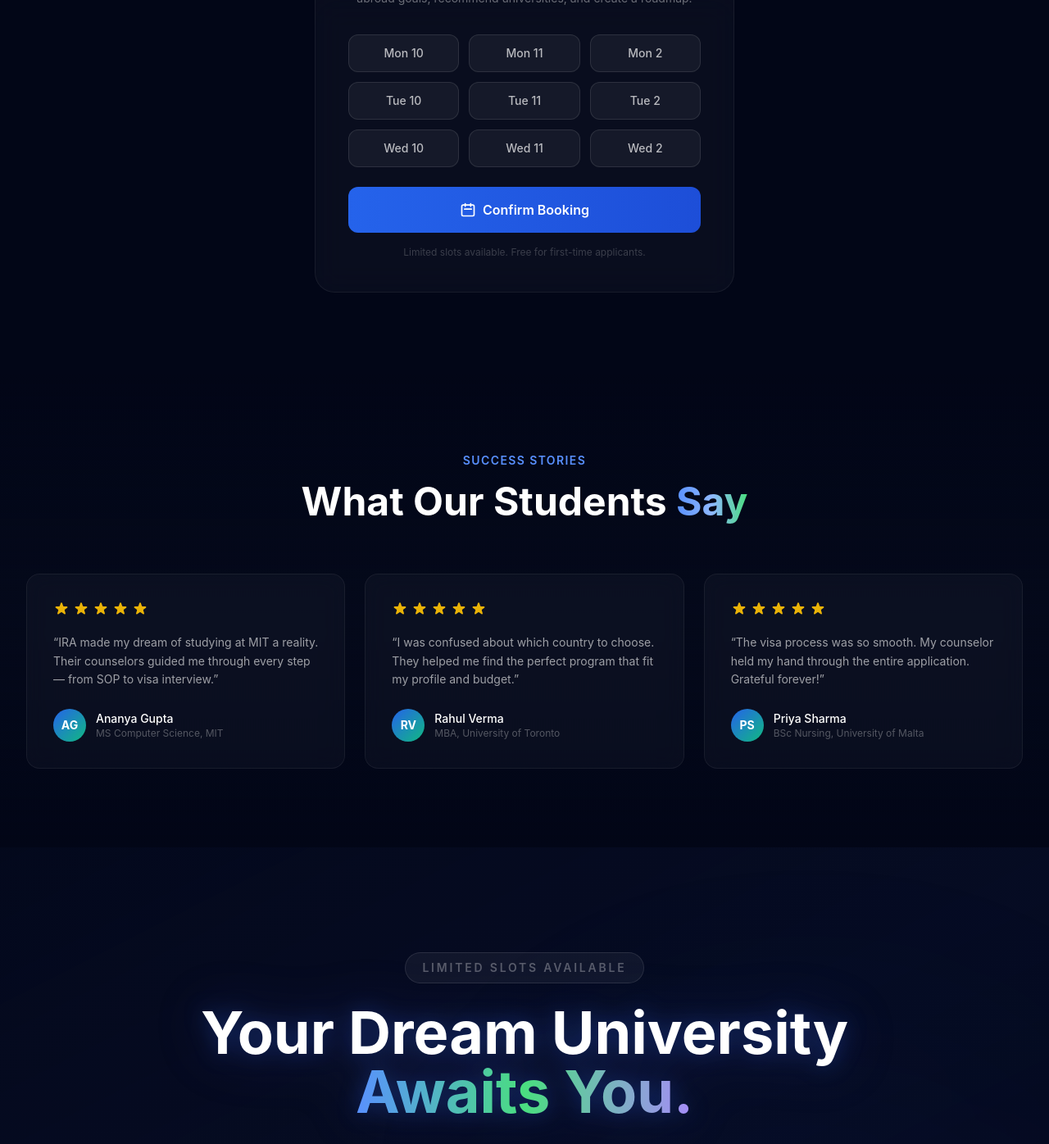
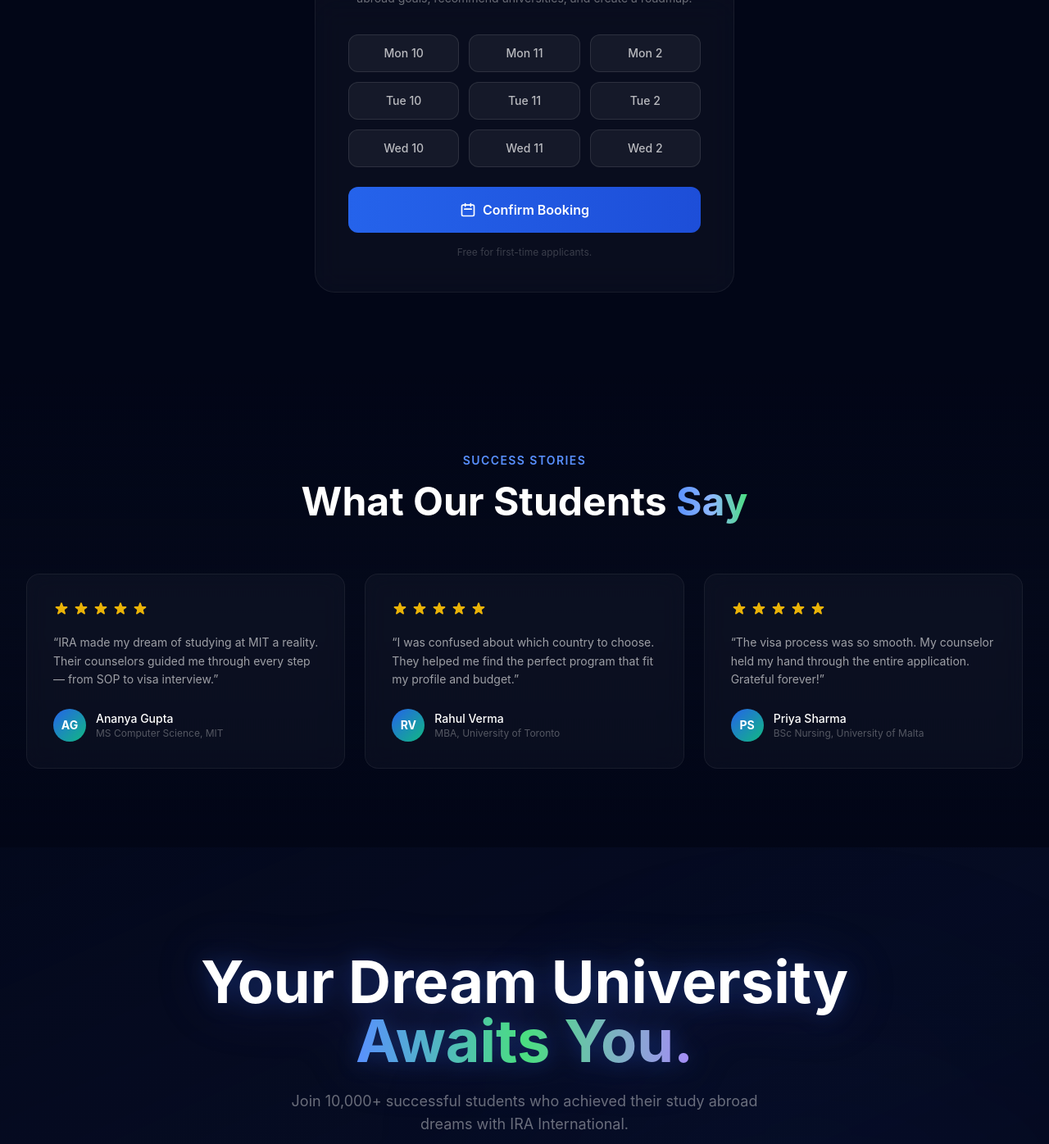
Before and after one commit to Vijender003/IRA, a React (Create React App) app in the folder client/: page /contact in a window 1280 px wide. Shown: the part 3736-5132 px from the top of the page at 82% size. Built offline with nearby package versions, Linux system fonts and the light colour scheme; no server answers.

Commit message:
remove limited slots messaging from contact page

```diff
--- a/client/src/pages/ContactPage.jsx
+++ b/client/src/pages/ContactPage.jsx
@@ -608,7 +608,7 @@ export default function ContactPage() {
                 </span>
               </motion.button>
 
-              <p className="text-white/20 text-xs mt-4">Limited slots available. Free for first-time applicants.</p>
+              <p className="text-white/20 text-xs mt-4">Free for first-time applicants.</p>
             </div>
           </motion.div>
         </div>
@@ -673,9 +673,7 @@ export default function ContactPage() {
         />
         <div className="relative z-10 container-custom px-4 md:px-8 text-center">
           <motion.div initial={{ opacity: 0, y: 40 }} whileInView={{ opacity: 1, y: 0 }} viewport={{ once: true }}>
-            <span className="inline-block text-white/30 text-sm font-semibold tracking-[0.2em] uppercase mb-6 bg-white/5 border border-white/10 rounded-full px-5 py-2">
-              Limited Slots Available
-            </span>
+
             <h2 className="text-5xl md:text-7xl font-display font-bold text-white mb-6 leading-[1.1] title-glow">
               Your Dream University
               <br />
```
